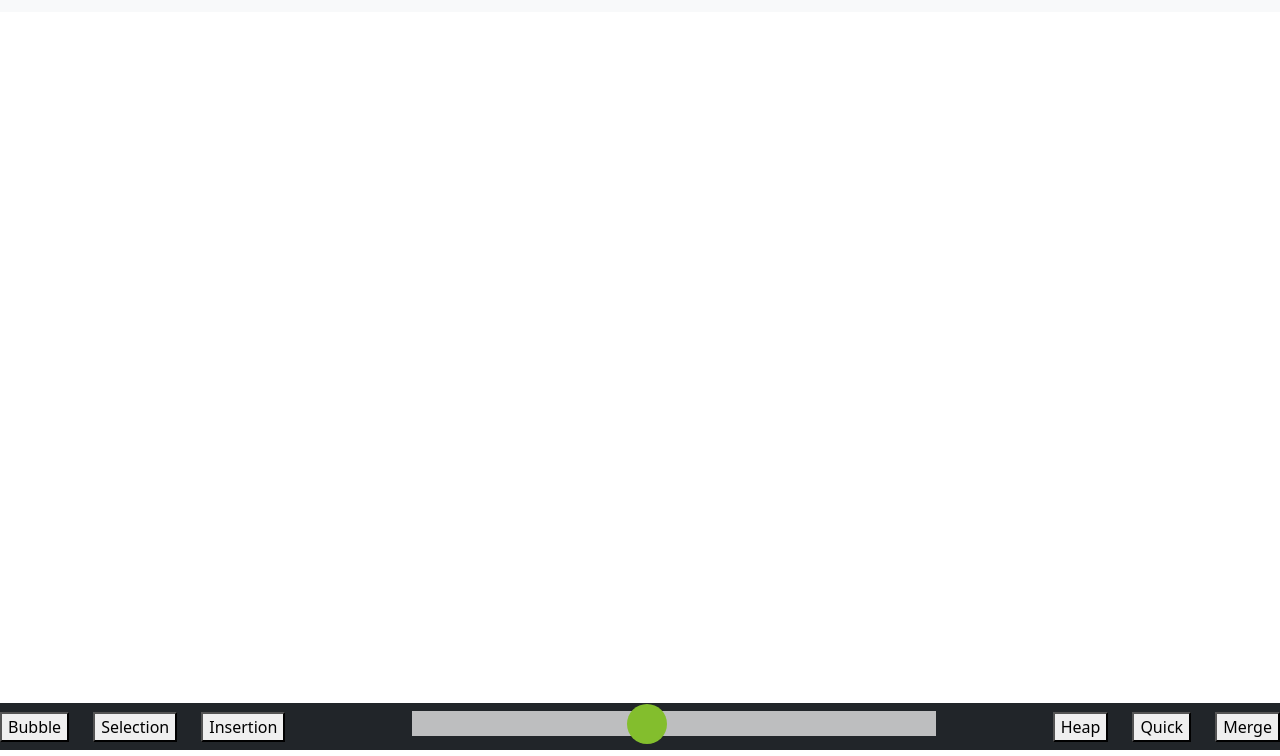
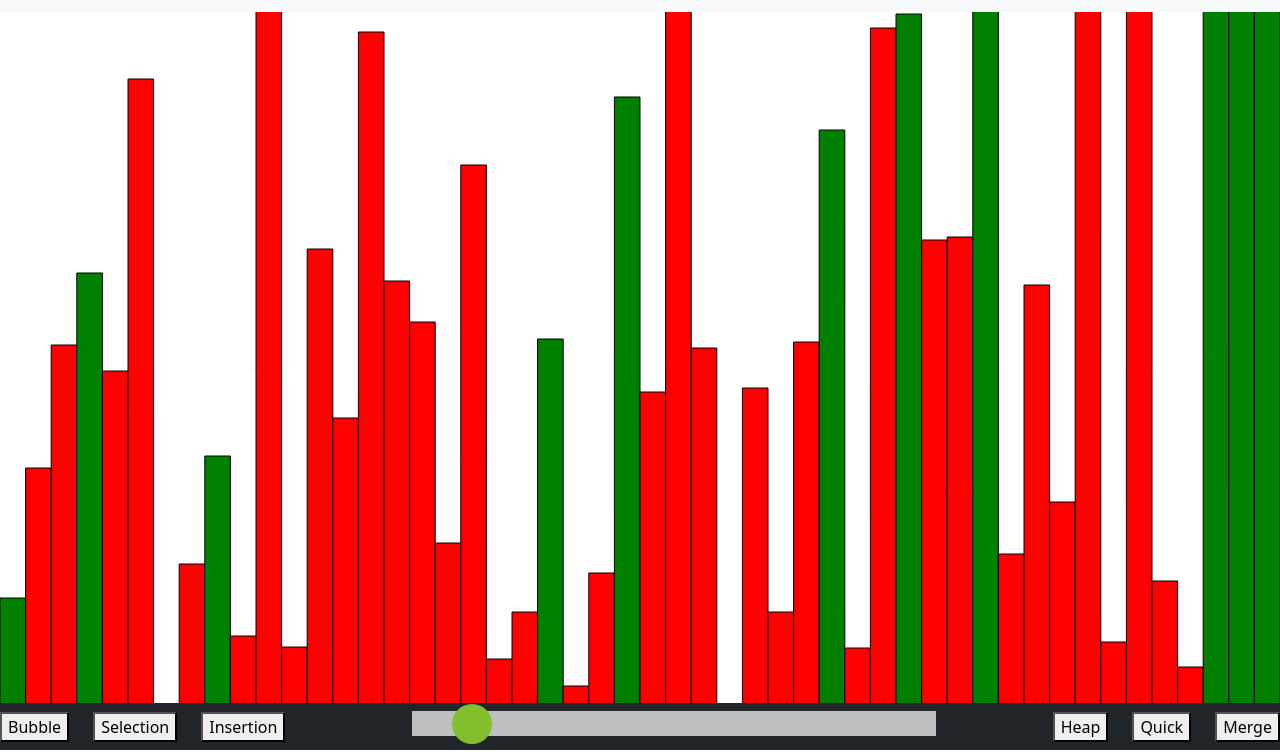
Before and after one commit to twinksy1/visual-sort-web, a plain HTML site: page index.html in a window 1280 px wide. Both pictures are taken after a click on the button "Bubble". Shown: the part 50-806 px from the top of the page. Drawn offline with nearby package versions, Linux system fonts and the light colour scheme.

Commit message:
Added bubble sort & selection sort

```diff
--- a/index.html
+++ b/index.html
@@ -9,16 +9,21 @@
         <nav class="navbar fixed-top navbar-light bg-light" id="title-navbar">
             <h2 id="title">Visual Sort</h2>
         </nav>
+
+
+        <canvas width="800" height="800" id="page-canvas"></canvas>
+        <script src="./index.js"></script>
+
         <nav class="navbar fixed-bottom navbar-dark bg-dark" id="options">
             <div class="row">
                 <div class="col">
                     <div class="sort-option-container">
-                        <button class="sort-option" id="bubble-sort">Bubble</button>
+                        <button class="sort-option" id="bubble-sort" onclick="option = 0; main();">Bubble</button>
                     </div>
                 </div>
                 <div class="col">
                     <div class="sort-option-container">
-                        <button class="sort-option" id="selection-sort">Selection</button>
+                        <button class="sort-option" id="selection-sort" onclick="option = 1; main();">Selection</button>
                     </div>
                 </div>
                 <div class="col">
@@ -29,7 +34,7 @@
             </div>
             <div class="col-5">
                 <div class="slider-container">
-                    <input type="range" min="10" max="100" value="50" class="slider" id="list-amount-slider">
+                    <input type="range" min="10" max="500" value="50" class="slider" id="list-amount-slider">
                 </div>
             </div>
             <div class="row">
@@ -52,5 +57,8 @@
         </nav>
         <!-- JavaScript Bundle with Popper -->
         <script src="https://cdn.jsdelivr.net/npm/bootstrap@5.0.0-beta2/dist/js/bootstrap.bundle.min.js" integrity="sha384-b5kHyXgcpbZJO/tY9Ul7kGkf1S0CWuKcCD38l8YkeH8z8QjE0GmW1gYU5S9FOnJ0" crossorigin="anonymous"></script>
+        <script type="text/javascript">
+            updateListAmount();
+        </script>
     </body>
 </html>
--- a/index.js
+++ b/index.js
@@ -0,0 +1,139 @@
+let canvas = document.getElementById("page-canvas");
+let ctx = canvas.getContext("2d");
+let minValue = 10;
+let option = -1;
+let isSorting = false;
+let sort = 0;
+class Item {
+    constructor(value, width, xpos) {
+        this.value = value;
+        this.width = width;
+        this.xpos = xpos;
+        this.color = "blue";
+    }
+    async draw() {
+        ctx.fillStyle = this.color;
+        ctx.fillRect(this.xpos, canvas.height, this.width, -this.value);
+        ctx.beginPath();
+        ctx.rect(this.xpos, canvas.height, this.width, -this.value);
+        ctx.stroke();
+    }
+}
+let list = [];
+
+function generateList(amount) {
+    let width = canvas.width / amount;
+    let x = 0;
+    list = [];
+    for(let i=0; i<amount; i++) {
+        let value = Math.floor(Math.random() * (canvas.height-minValue)) + minValue;
+        let item = new Item(value, width, x);
+        list.push(item);
+        x += width;
+    }
+}
+
+function render() {
+    ctx.clearRect(0, 0, canvas.width, canvas.height);
+    for(let i=0; i<list.length; i++) {
+        list[i].draw();
+    }
+}
+
+function checkOrder() {
+    for(let i=0; i<list.length; i++) {
+        if(i == list.length - 1) {
+            if(list[i].value >= list[i-1].value) {
+                list[i].color = "green";
+            } else {
+                list[i].color = "red";
+            }
+        } else if(i == 0) {
+            if(list[i].value <= list[i+1].value) {
+                list[i].color = "green";
+            } else {
+                list[i].color = "red";
+            }
+        } else {
+            if(list[i].value >= list[i-1].value && list[i].value <= list[i+1].value) {
+                list[i].color = "green";
+            } else {
+                list[i].color = "red";
+            }
+        }
+    }
+}
+
+function swap(i,j) {
+    let tmp = list[i].value;
+    list[i].value = list[j].value;
+    list[j].value = tmp;
+}
+
+function* selectionSort() {
+    for(let i=0; i<list.length; i++) {
+        checkOrder();
+        for(let j=i; j<list.length; j++) {
+            if(list[j].value < list[i].value) {
+                swap(j, i);
+                yield j;
+            }
+        }
+    }
+    isSorting = false;
+}
+
+function* bubbleSort() {
+    let swapped = true;
+    while(swapped) {
+        checkOrder();
+        swapped = false;
+        for(let i=0; i<list.length-1; i++) {
+            if(list[i].value > list[i+1].value) {
+                swap(i, i+1);
+                swapped = true;
+                yield swapped;
+            }
+        }
+    }
+    isSorting = false;
+}
+
+function updateListAmount() {
+    if(isSorting) return;
+    canvas.width = document.body.clientWidth;
+    let listAmount = document.getElementById("list-amount-slider").value;
+    if(listAmount != list.length) {
+        generateList(listAmount);
+    }
+    render();
+}
+
+function main() {
+    switch(option) {
+        case 0:
+            // Bubble sort
+            isSorting = true;
+            sort = bubbleSort();
+            function anim() {
+                requestAnimationFrame(anim);
+                render();
+                sort.next(); // call next iteration of the bubbleSort function
+            }
+            anim();
+            break;
+        case 1:
+            // Selection sort
+            isSorting = true;
+            sort = selectionSort();
+            function anim() {
+                requestAnimationFrame(anim);
+                render();
+                sort.next(); // call next iteration of the bubbleSort function
+            }
+            anim();
+            break;
+    }
+}
+
+setInterval(updateListAmount, 500);
```
